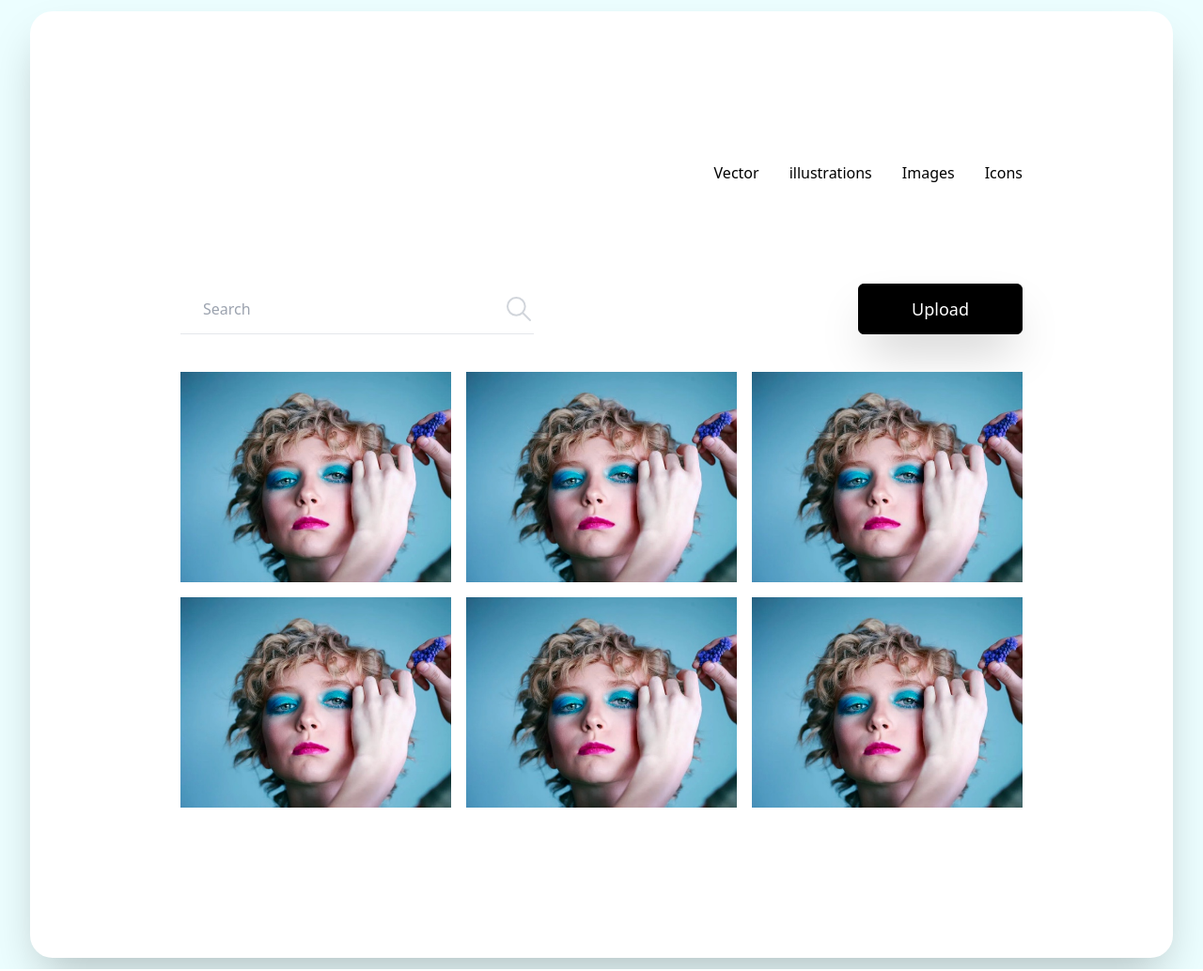
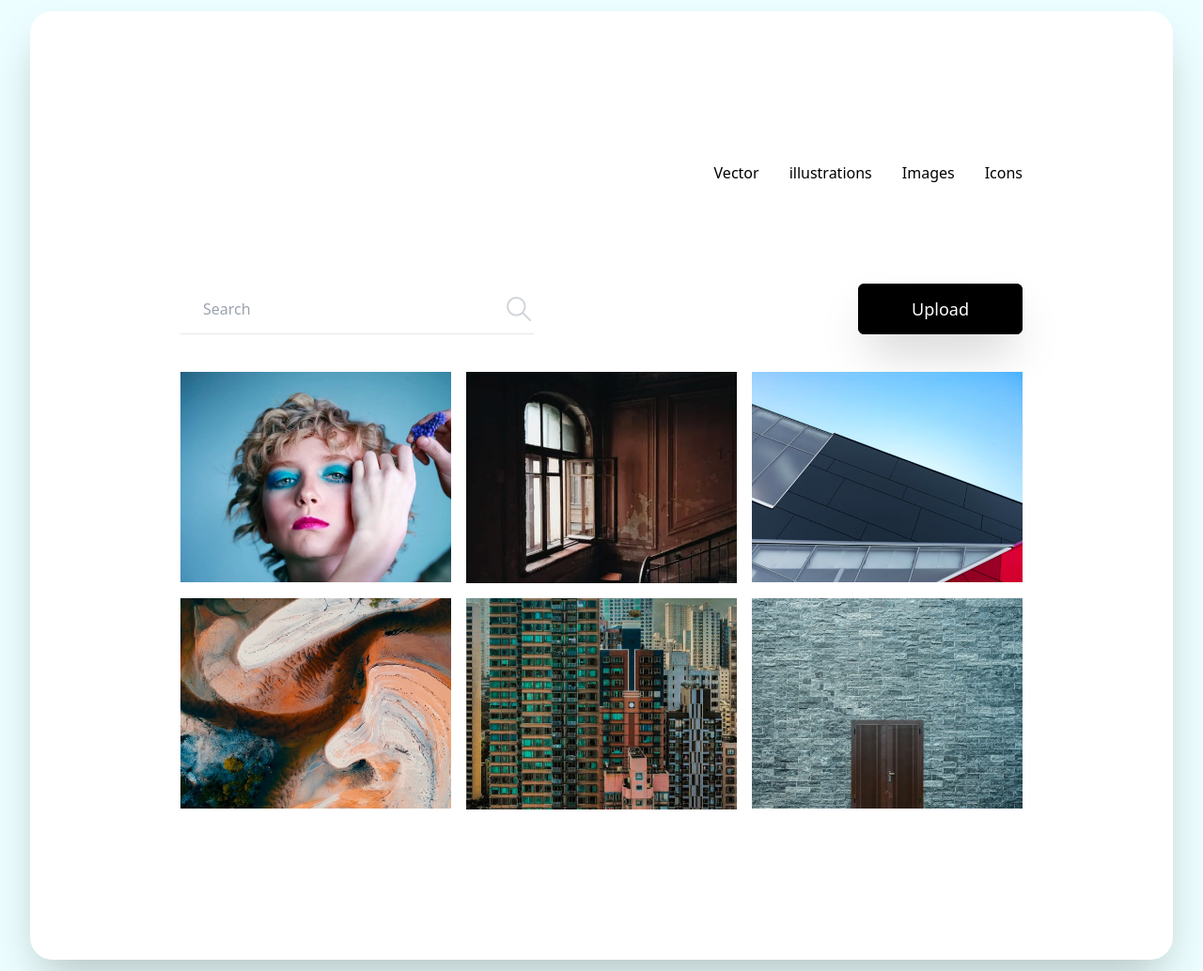
Before and after one commit to ntoko-ndie/image-gallery, a plain HTML site: page index.html in a window 1280 px wide. Shown: the whole page at 94% size. Drawn offline with nearby package versions, Linux system fonts and the light colour scheme.

Commit message:
Update index.html

```diff
--- a/index.html
+++ b/index.html
@@ -84,7 +84,7 @@
           </div>
           <!-- Image 2 -->
           <div class="relative group">
-            <img src="images/image1.jpg" alt="" class="w-72">
+            <img src="images/image2.jpg" alt="" class="w-72">
             <div class="absolute bottom-0 left-0 right-0 p-2 px-4 text-white duration-500 bg-black opacity-0 group-hover:opacity-100 bg-opacity-40">
               <div class="flex justify-between w-full">
                 <div class="font-normal">
@@ -99,7 +99,7 @@
           </div>
           <!-- Image 3 -->
           <div class="relative group">
-            <img src="images/image1.jpg" alt="" class="w-72">
+            <img src="images/image3.jpg" alt="" class="w-72">
             <div class="absolute bottom-0 left-0 right-0 p-2 px-4 text-white duration-500 bg-black opacity-0 group-hover:opacity-100 bg-opacity-40">
               <div class="flex justify-between w-full">
                 <div class="font-normal">
@@ -114,7 +114,7 @@
           </div>
           <!-- Image 4 -->
           <div class="relative group">
-            <img src="images/image1.jpg" alt="" class="w-72">
+            <img src="images/image4.jpg" alt="" class="w-72">
             <div class="absolute bottom-0 left-0 right-0 p-2 px-4 text-white duration-500 bg-black opacity-0 group-hover:opacity-100 bg-opacity-40">
               <div class="flex justify-between w-full">
                 <div class="font-normal">
@@ -129,7 +129,7 @@
           </div>
           <!-- Image 5 -->
           <div class="relative group">
-            <img src="images/image1.jpg" alt="" class="w-72">
+            <img src="images/image5.jpg" alt="" class="w-72">
             <div class="absolute bottom-0 left-0 right-0 p-2 px-4 text-white duration-500 bg-black opacity-0 group-hover:opacity-100 bg-opacity-40">
               <div class="flex justify-between w-full">
                 <div class="font-normal">
@@ -144,7 +144,7 @@
           </div>
           <!-- Image 6 -->
           <div class="relative group">
-            <img src="images/image1.jpg" alt="" class="w-72">
+            <img src="images/image6.jpg" alt="" class="w-72">
             <div class="absolute bottom-0 left-0 right-0 p-2 px-4 text-white duration-500 bg-black opacity-0 group-hover:opacity-100 bg-opacity-40">
               <div class="flex justify-between w-full">
                 <div class="font-normal">
```
